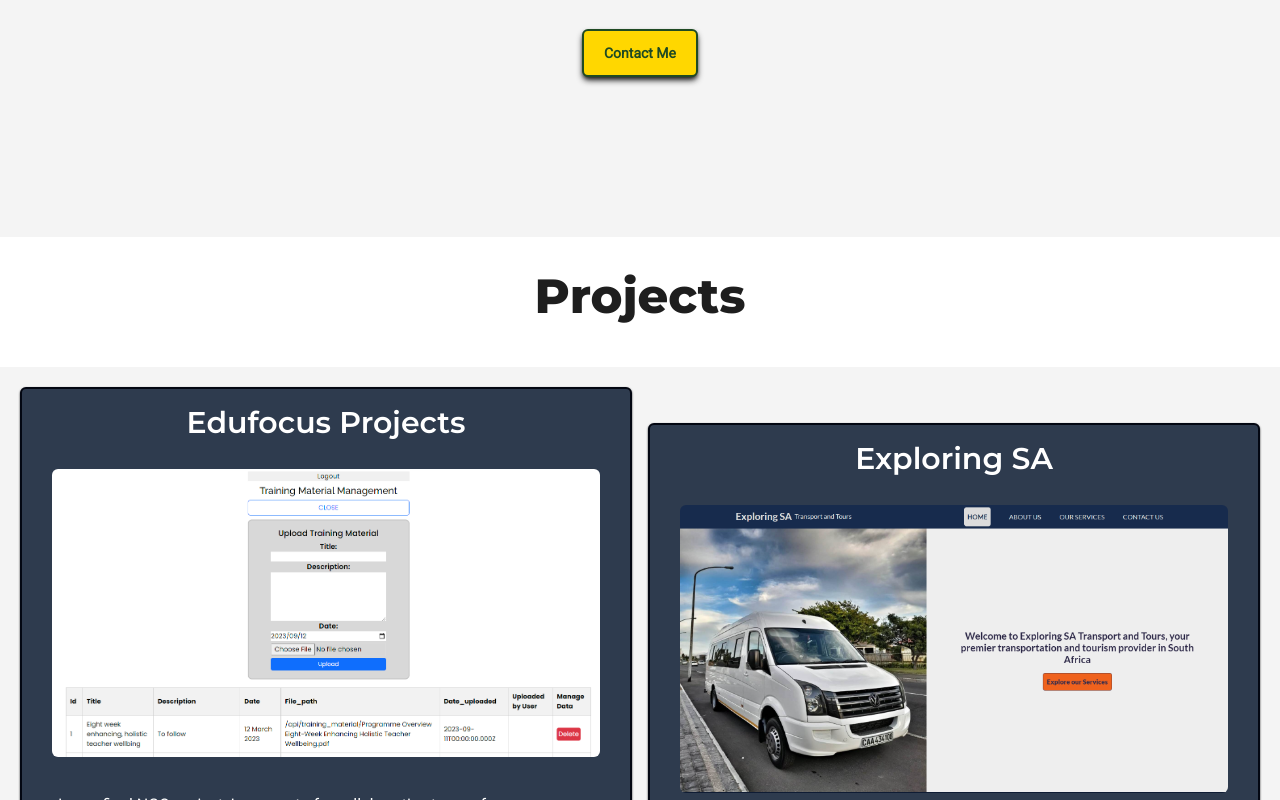
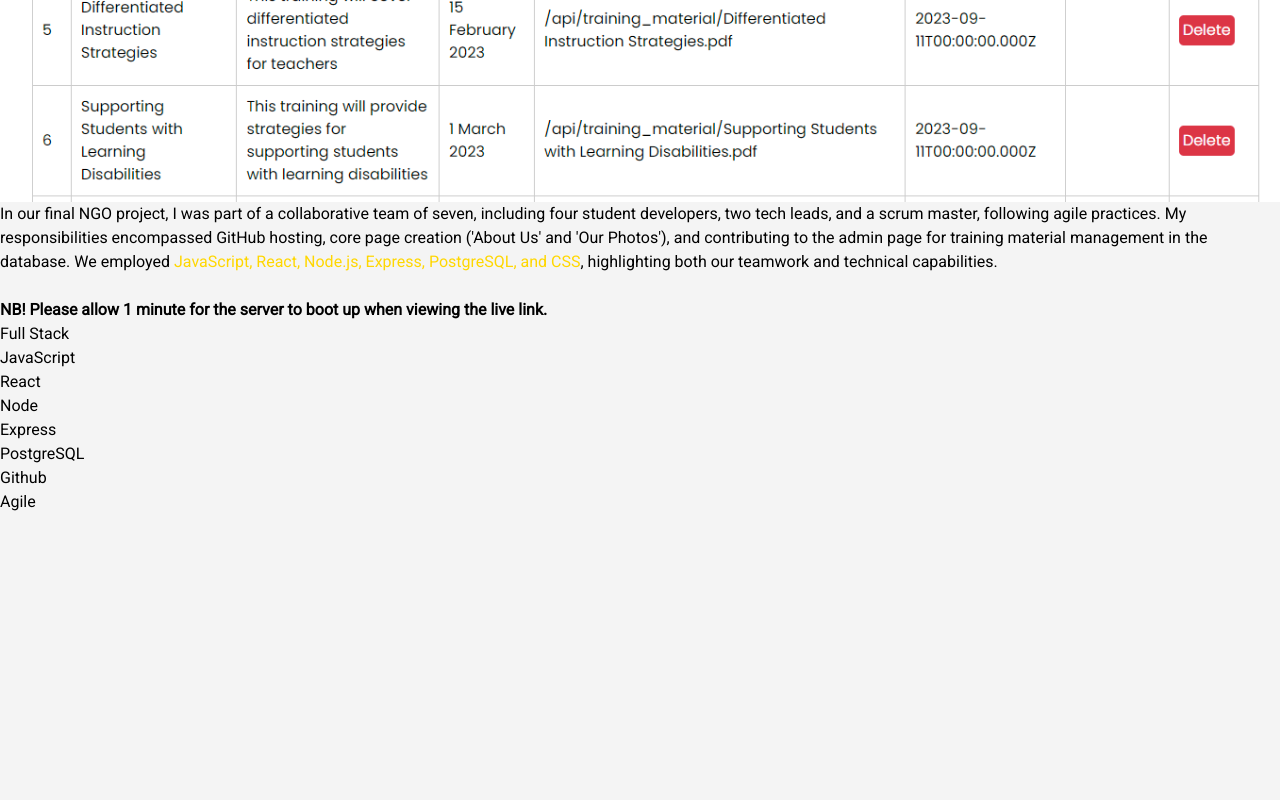
Before and after one commit to Riyaazct/myPortfolio, a React (Vite) app: page /project01 in a window 1280 px wide. Shown: the part 1021-1821 px from the top of the page. After the commit the page ends 1535 px from the top, so only its background shows below. Built offline with nearby package versions, Linux system fonts and the light colour scheme; no server answers.

Commit message:
add react router to project and added routes and mapped out project data to display routes for project pages

```diff
--- a/package.json
+++ b/package.json
@@ -19,6 +19,7 @@
     "react": "^18.2.0",
     "react-dom": "^18.2.0",
     "react-icons": "^4.10.1",
+    "react-router-dom": "^6.22.3",
     "react-slick": "^0.29.0",
     "react-tooltip": "^5.21.3",
     "slick-carousel": "^1.8.1"
--- a/src/App.jsx
+++ b/src/App.jsx
@@ -5,6 +5,8 @@
 import Contact from "./pages/Contact";
 import Copyright from "./components/Copyright";
 import GoToTopButton from "./components/GoToTopButton";
+
+import projectData from "./utils/projectData";
 
 function App() {
   return (
--- a/src/main.jsx
+++ b/src/main.jsx
@@ -1,10 +1,39 @@
 import React from "react";
 import ReactDOM from "react-dom/client";
+import { BrowserRouter, Routes, Route } from "react-router-dom";
+
 import App from "./App.jsx";
 import "./index.css";
 
+import projectData from "./utils/projectData.jsx";
+import ProjectPage from "./pages/projects/ProjectPage.jsx";
+
 ReactDOM.createRoot(document.getElementById("root")).render(
   <React.StrictMode>
-    <App />
+    <BrowserRouter>
+      <Routes>
+        <Route exact path={"/"} element={<App />} />
+        {projectData.map(
+          (
+            { path, title, image, description, technologies },
+            index
+          ) => (
+            <Route
+              key={index}
+              exact
+              path={path}
+              element={
+                <ProjectPage
+                  title={title}
+                  image={image}
+                  description={description}
+                  technologies={technologies}
+                />
+              }
+            />
+          )
+        )}
+      </Routes>
+    </BrowserRouter>
   </React.StrictMode>
 );
--- a/src/pages/projects/Project01.jsx
+++ /dev/null
@@ -1,12 +0,0 @@
-/* eslint-disable react/prop-types */
-import { Carousel } from "flowbite-react";
-
-const Project01 = ({ props }) => {
-  return (
-    <div>
-      <h1></h1>
-    </div>
-  );
-};
-
-export default Project01;
--- /dev/null
+++ b/src/pages/projects/ProjectPage.jsx
@@ -0,0 +1,17 @@
+/* eslint-disable react/prop-types */
+const ProjectPage = ({ title, image, description, technologies }) => {
+  return (
+    <div className="">
+      <h1>{title}</h1>
+      <img src={image} alt="" />
+      <p>{description}</p>
+      <ul>
+        {technologies.map((tech, index) => (
+          <li key={index}>{tech}</li>
+        ))}
+      </ul>
+    </div>
+  );
+};
+
+export default ProjectPage;
--- a/src/utils/projectData.jsx
+++ b/src/utils/projectData.jsx
@@ -7,6 +7,7 @@
 
 const projectData = [
   {
+    path: "/project01",
     title: "Edufocus Projects",
     image: project01,
     description: (
@@ -46,6 +47,7 @@
     githubLink: "https://github.com/Riyaazct/no-bugs-edufocus-za",
   },
   {
+    path: "/project02",
     title: "Exploring SA",
     image: project02,
     description: (
@@ -78,6 +80,7 @@
     githubLink: "https://github.com/Riyaazct/exploringsa",
   },
   {
+    path: "/project03",
     title: "TV Show Explorer",
     image: project03,
     description: (
@@ -101,6 +104,7 @@
     githubLink: "https://github.com/Riyaazct/tv-show-dom-project/",
   },
   {
+    path: "/project04",
     title: "My Portfolio",
     image: project04,
     description: (
@@ -125,6 +129,7 @@
     githubLink: "https://github.com/Riyaazct/myPortfolio",
   },
   {
+    path: "/project05",
     title: "Online Quotation Generator",
     image: project05,
     description: (
```
Also changed, not shown: 1 other file (tests, documents, lock files or other folders).
